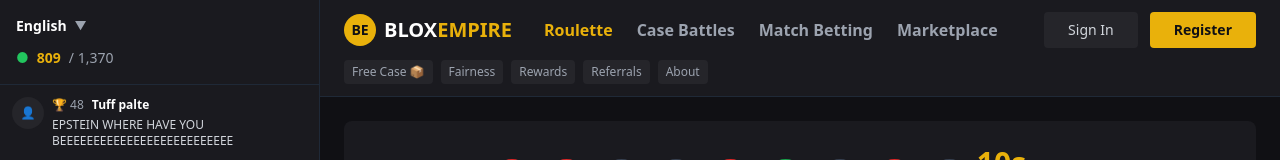
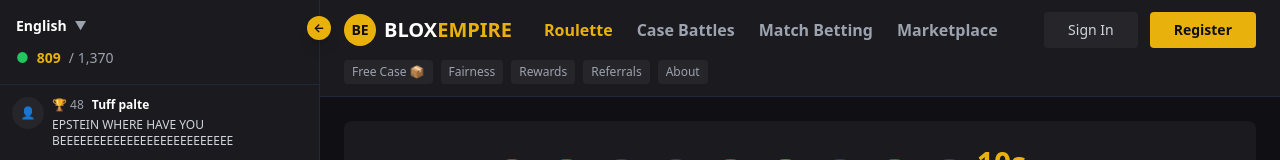
Before and after one commit to Diceroller666/bloxtesting, a Next.js app: page / in a window 1280 px wide. Shown: the top 160 px of the page. Built offline with nearby package versions, Linux system fonts and the light colour scheme; no server answers.

Commit message:
Add hide/show toggle button to chat sidebar with smooth transitions

```diff
--- a/components/Sidebar.tsx
+++ b/components/Sidebar.tsx
@@ -11,6 +11,7 @@ interface ChatMessage {
 }
 
 export default function Sidebar() {
+  const [isVisible, setIsVisible] = useState(true)
   const [messages] = useState<ChatMessage[]>([
     { id: 1, username: 'Tuff palte', level: 48, message: 'EPSTEIN WHERE HAVE YOU BEEEEEEEEEEEEEEEEEEEEEEEEEE', avatar: '👤' },
     { id: 2, username: 'Utata', level: 56, message: 'kkkkkkkkkkkk', avatar: '👤' },
@@ -25,8 +26,21 @@ export default function Sidebar() {
   ])
 
   return (
-    <aside className="w-80 bg-empire-bg-light border-r border-gray-800 flex flex-col">
-      <div className="p-4 border-b border-gray-800">
+    <aside className={`bg-empire-bg-light border-r border-gray-800 flex flex-col transition-all duration-300 ease-in-out relative ${
+      isVisible ? 'w-80' : 'w-12'
+    }`}>
+      {/* Hide/Show Toggle Button */}
+      <button
+        onClick={() => setIsVisible(!isVisible)}
+        className="absolute -right-3 top-4 z-10 w-6 h-6 bg-empire-gold rounded-full flex items-center justify-center text-empire-bg hover:bg-empire-gold-dark transition shadow-lg"
+        title={isVisible ? 'Hide Chat' : 'Show Chat'}
+      >
+        <span className="text-xs font-bold">{isVisible ? '←' : '→'}</span>
+      </button>
+
+      <div className={`p-4 border-b border-gray-800 transition-opacity duration-300 ${
+        isVisible ? 'opacity-100' : 'opacity-0 pointer-events-none'
+      }`}>
         <div className="flex items-center gap-2 mb-3">
           <span className="text-sm font-semibold">English</span>
           <span className="text-xs text-gray-400">▼</span>
@@ -38,7 +52,9 @@ export default function Sidebar() {
         </div>
       </div>
 
-      <div className="flex-1 overflow-y-auto scrollbar-hide p-3 space-y-3">
+      <div className={`flex-1 overflow-y-auto scrollbar-hide p-3 space-y-3 transition-opacity duration-300 ${
+        isVisible ? 'opacity-100' : 'opacity-0 pointer-events-none'
+      }`}>
         {messages.map((msg) => (
           <div key={msg.id} className="flex gap-2 text-sm">
             <div className="flex-shrink-0">
@@ -57,7 +73,9 @@ export default function Sidebar() {
         ))}
       </div>
 
-      <div className="p-3 border-t border-gray-800">
+      <div className={`p-3 border-t border-gray-800 transition-opacity duration-300 ${
+        isVisible ? 'opacity-100' : 'opacity-0 pointer-events-none'
+      }`}>
         <div className="flex items-center gap-2">
           <input
             type="text"
```
